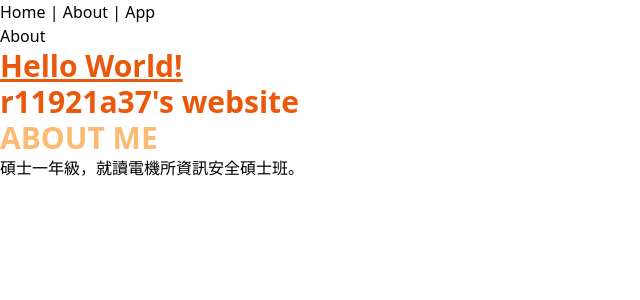
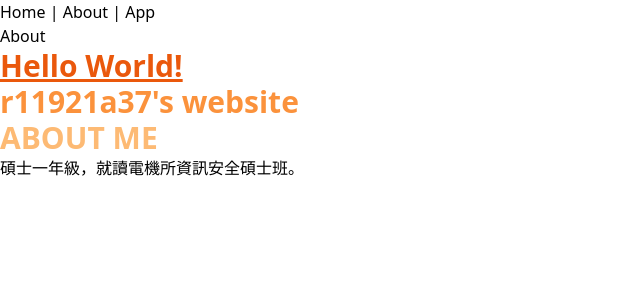
Before and after one commit to dazgzz2000/2023-midterm-project, a React (Vite) app: page /#/about in a window 1280 px wide. Shown: the top 300 px of the page, without its empty margins (0-640 px from the left). Built offline with nearby package versions, Linux system fonts and the light colour scheme.

Commit message:
introduce

```diff
--- a/src/pages/about.jsx
+++ b/src/pages/about.jsx
@@ -2,7 +2,7 @@ export default function About() {
     return <dev>
         <h1>About</h1>
         <h1 className="text-3xl font-bold text-left underline text-orange-600"> Hello World!</h1>
-        <h1 className="text-3xl font-bold text-left text-orange-600">r11921a37's website</h1>
+        <h1 className="text-3xl font-bold text-left text-orange-400">r11921a37's website</h1>
         <h2 className="text-3xl font-bold text-left text-orange-300">ABOUT ME</h2>
         <p>碩士一年級，就讀電機所資訊安全碩士班。</p>
         </dev>;
```
